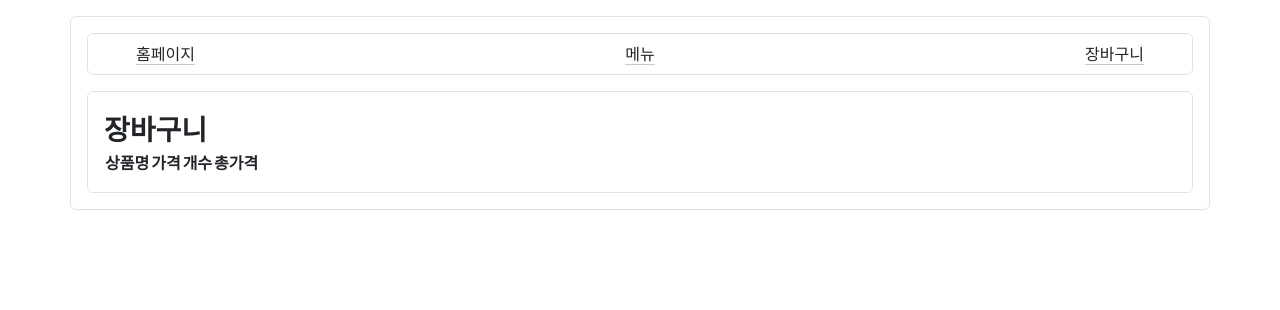
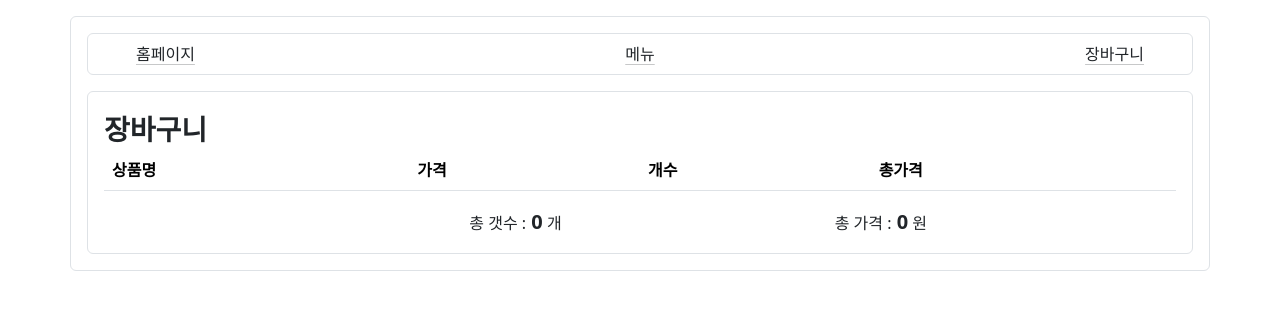
Before and after one commit to OngTK/Fullstack_Spring2, a React (Vite) app in the folder src/main/reactapp/: page /cart in a window 1280 px wide. Shown: the top 310 px of the page. Built offline with nearby package versions, Linux system fonts and the light colour scheme.

Commit message:
250924_1601 react task8

```diff
--- a/src/main/reactapp/src/example/day06_250924/Task8/pages/CartPage.jsx
+++ b/src/main/reactapp/src/example/day06_250924/Task8/pages/CartPage.jsx
@@ -5,13 +5,13 @@ import { useSelector } from "react-redux"
 export default function CartPage(props) {
     const cartItems = useSelector((state) => state.cart.cartItems);
     console.log(cartItems)
-
+    let Count = 0;// 총 수량 표시용
 
     return (<>
         <div className="fs-3 fw-semibold"> 장바구니 </div>
 
         <div>
-            <table>
+            <table className="table table-striped table-hover">
                 <thead>
                     <tr>
                         <th> 상품명 </th>
@@ -21,11 +21,42 @@ export default function CartPage(props) {
                     </tr>
                 </thead>
                 <tbody>
-                    {}
+                    {cartItems.map((item) => {
+                        return (
+                            <tr key={item.id}>
+                                <td>{item.name}</td>
+                                <td>{item.price.toLocaleString()}</td>
+                                <td>{item.qty}</td>
+                                <td>{(item.price * item.qty).toLocaleString()}</td>
+                            </tr>) // return end
+                    })} {/* map end */}
                 </tbody>
             </table>
-
-
+            <div className="row">
+                <div className="col"> </div>
+                <div className="col"> 총 갯수 :
+                    <span className="fs-5 fw-semibold">{(() => {
+                        let countQty = 0;
+                        cartItems.map((item) => {
+                            countQty += item.qty
+                        });
+                        return (" " + countQty )
+                    })()}
+                    </span>
+                    <span> 개 </span>
+                </div>
+                <div className="col"> 총 가격 :
+                    <span className="fs-5 fw-semibold">{(() => {
+                        let countPrice = 0;
+                        cartItems.map((item) => {
+                            countPrice += item.qty * item.price
+                        });
+                        return (" " + countPrice.toLocaleString())
+                    })()}
+                    </span>
+                    <span> 원 </span>
+                </div>
+            </div>
         </div>
 
     </>) // return end
--- a/src/main/reactapp/src/example/day06_250924/Task8/pages/MenuPage.jsx
+++ b/src/main/reactapp/src/example/day06_250924/Task8/pages/MenuPage.jsx
@@ -32,7 +32,7 @@ export default function MenuPage(props) {
                                     상품명: <span className="fs-5 fw-semibold">{item.name}</span>
                                 </div>
                                 <div style={{ width: "33%" }}>
-                                    가격: <span className="fs-5 fw-semibold">{item.price}</span>
+                                    가격: <span className="fs-5 fw-semibold">{item.price.toLocaleString()}</span>
                                 </div>
                                 <button type="button" className="btn btn-outline-success btn-sm"
                                     onClick={() => { addtocartHandel(item) }}> 장바구니에 담기 </button>
--- a/src/main/reactapp/src/example/day06_250924/Task8/store/cartSlice.jsx
+++ b/src/main/reactapp/src/example/day06_250924/Task8/store/cartSlice.jsx
@@ -19,6 +19,7 @@ const cartSlice = createSlice({
             for(let i = 0 ; i < state.cartItems.length ; i++ ){
                 if( state.cartItems[i].id == item.id ){
                     existedItem = item.id;
+                    console.log(existedItem)
                     break;
                 }
             }
@@ -26,8 +27,9 @@ const cartSlice = createSlice({
             // [2.3] 조건문
             // 이미 있는 상품이면 수량 1증가, 없던 상품이면 신규 추가
             if( existedItem != 0){
-                state.cartItems.forEach(()=>{})
-                //TODO
+                state.cartItems.forEach((item)=>{
+                    if(item.id == existedItem){item.qty += 1}
+                })
             } else {
                 state.cartItems.push( {...item, qty : 1} )
             }
```
